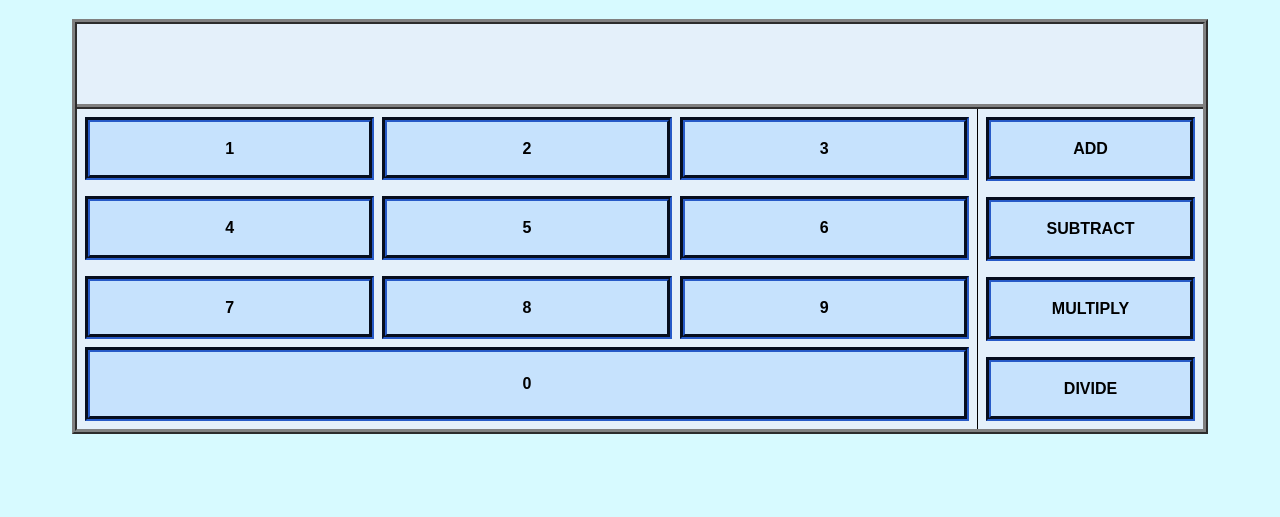
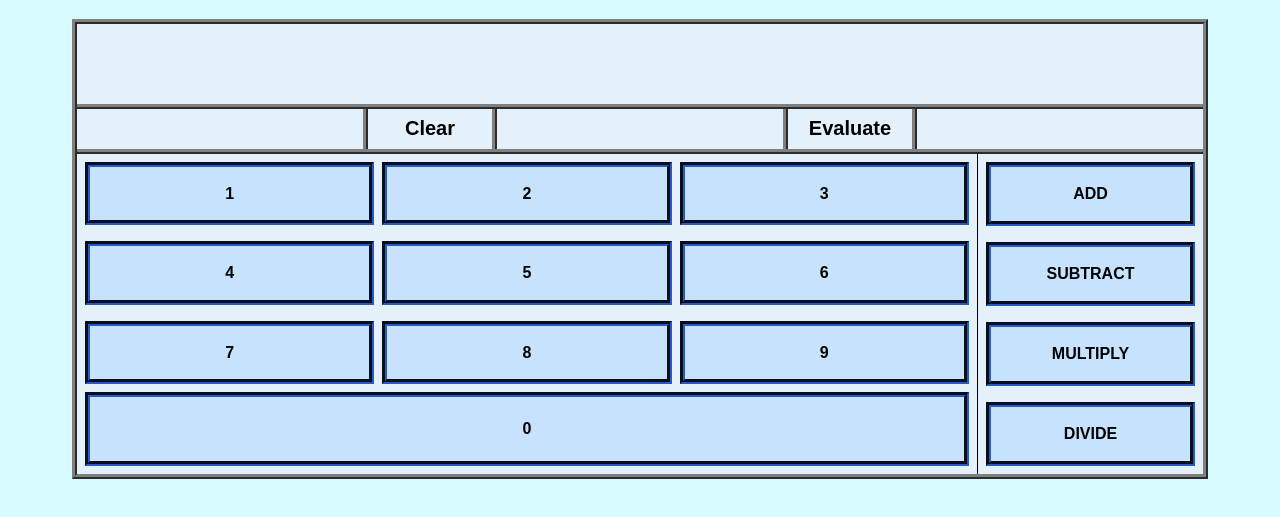
Before and after one commit to BhavyaFCHS/calculator, a plain HTML site: page index.html in a window 1280 px wide. Shown: the part 61-578 px from the top of the page. Drawn offline with Linux system fonts and the light colour scheme.

Commit message:
added clear and evaluate options

```diff
--- a/index.html
+++ b/index.html
@@ -13,6 +13,10 @@
         <div class="container">
             <div class="calculator">
                 <div class="display"></div>
+                <div class="options">
+                    <div class="hvr" id="clear">Clear</div>
+                    <div class="hvr" id="evaluate">Evaluate</div>
+                </div>
                 <div class="input-container">
                     <div class="number-container">
                         <div class="first-row">
--- a/style.css
+++ b/style.css
@@ -10,6 +10,27 @@ h1 {
 .container {
     display: flex;
     margin: 0px 64px;
+}
+
+.options {
+    width: inherit;
+    height: 40px;
+    border-bottom: 5px ridge gray;
+
+    display: flex;
+    justify-content: space-evenly;
+}
+
+.options div {
+    border-left: 5px ridge gray;
+    border-right: 5px ridge gray;
+    width: 100px;
+    display: flex;
+    justify-content: center;
+    align-items: center;
+    font-size: 20px;
+    font-weight: bold;
+    padding: 12px;
 }
 
 .calculator {
```
